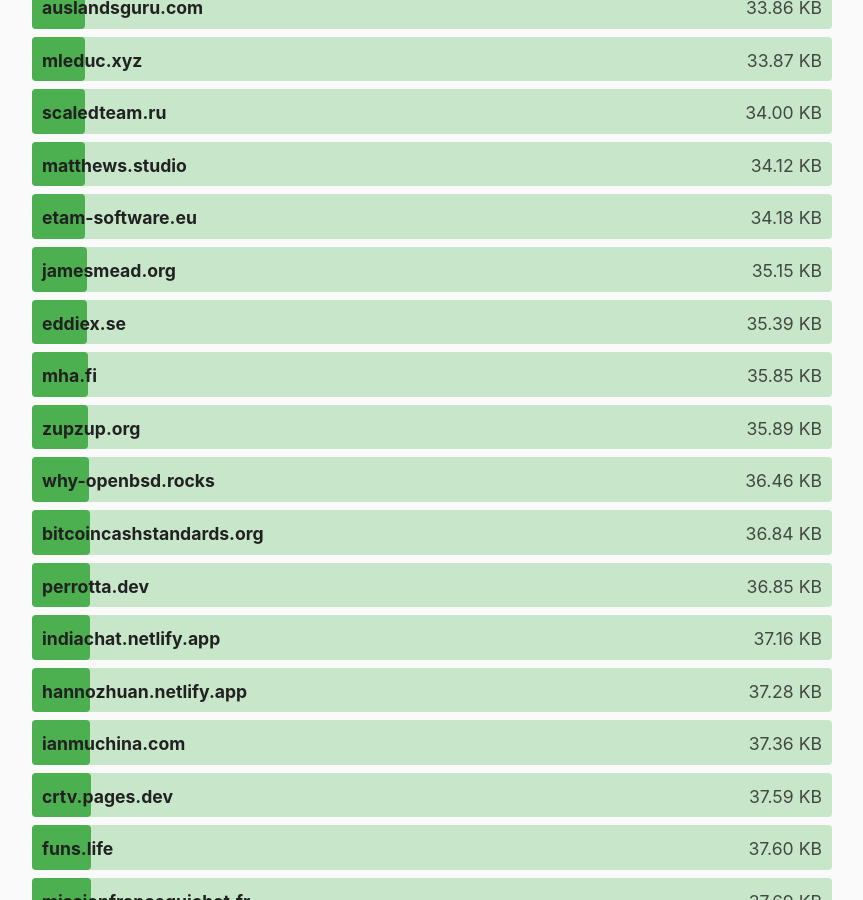
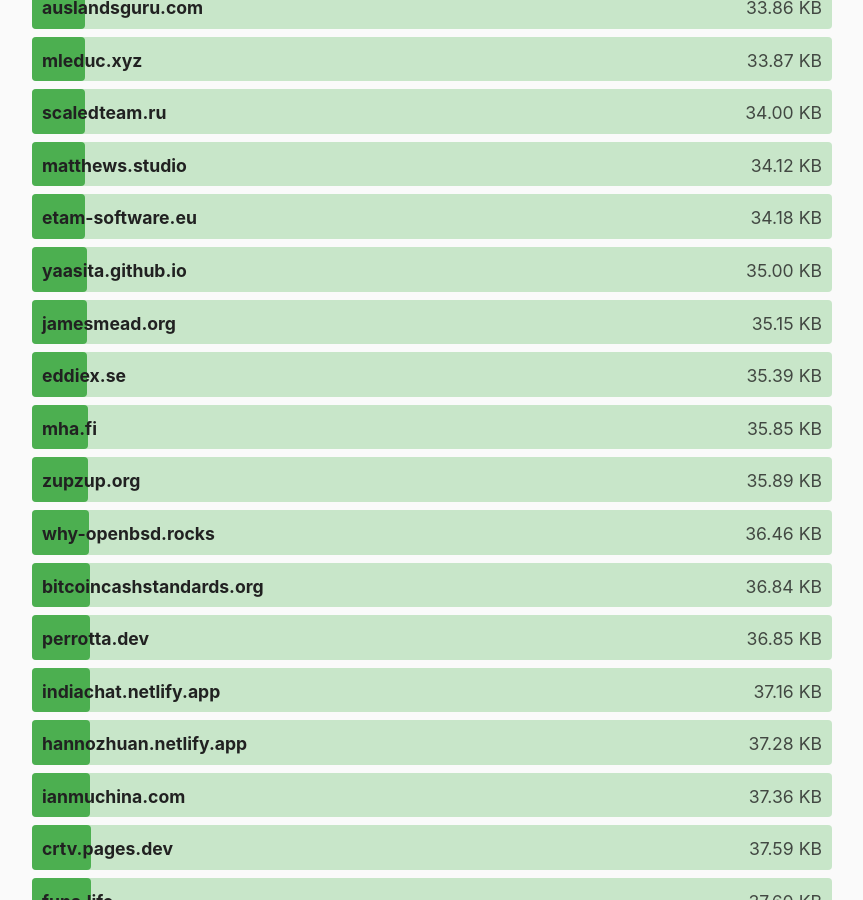
Before and after one commit to kevquirk/512kb.club, a Jekyll site: the page built from index.md, in a window 1280 px wide and 900 px high, scrolled down 11842 px. Shown: the whole window, without its empty margins (208-1071 px from the left). Built offline with Jekyll 4.4.1, drawn with Linux system fonts in a browser that asks for light colours.

Commit message:
Add yaasita.github.io site entry
https://radar.cloudflare.com/scan/d95a3114-6432-4614-9369-5489ac323c90/summary

```diff
--- a/_data/sites.yml
+++ b/_data/sites.yml
@@ -4342,3 +4342,8 @@
   url: https://zwieratko.sk/
   size: 30.94
   last_checked: 2025-08-30
+
+- domain: yaasita.github.io
+  url: https://yaasita.github.io/
+  size: 35
+  last_checked: 2025-11-06
```
